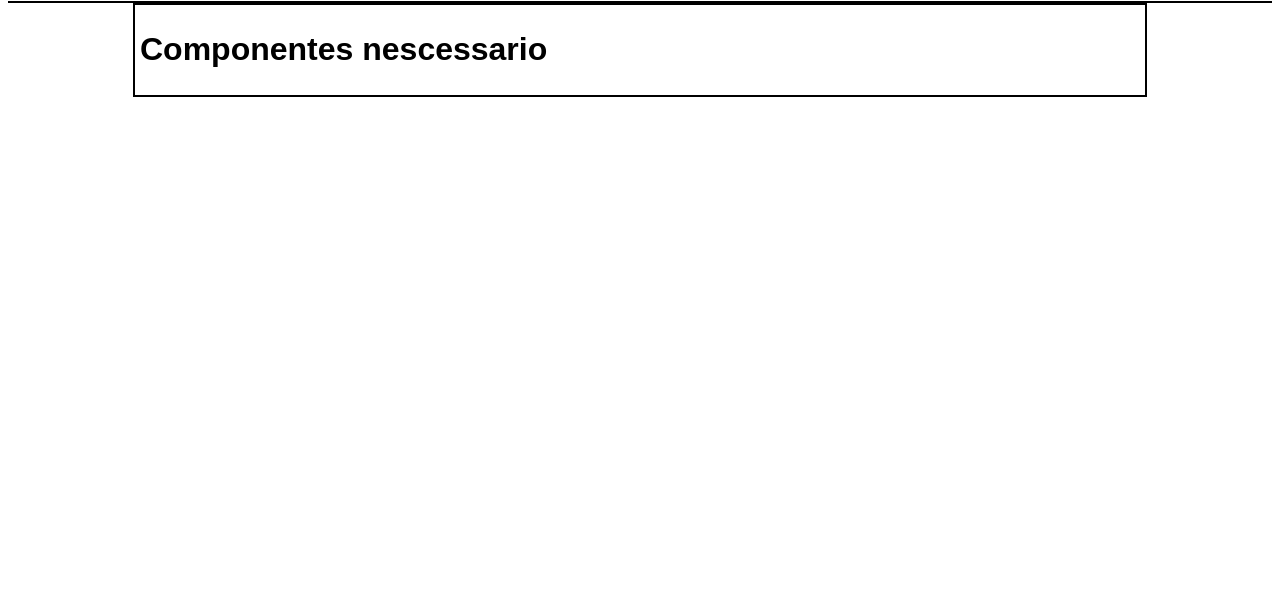
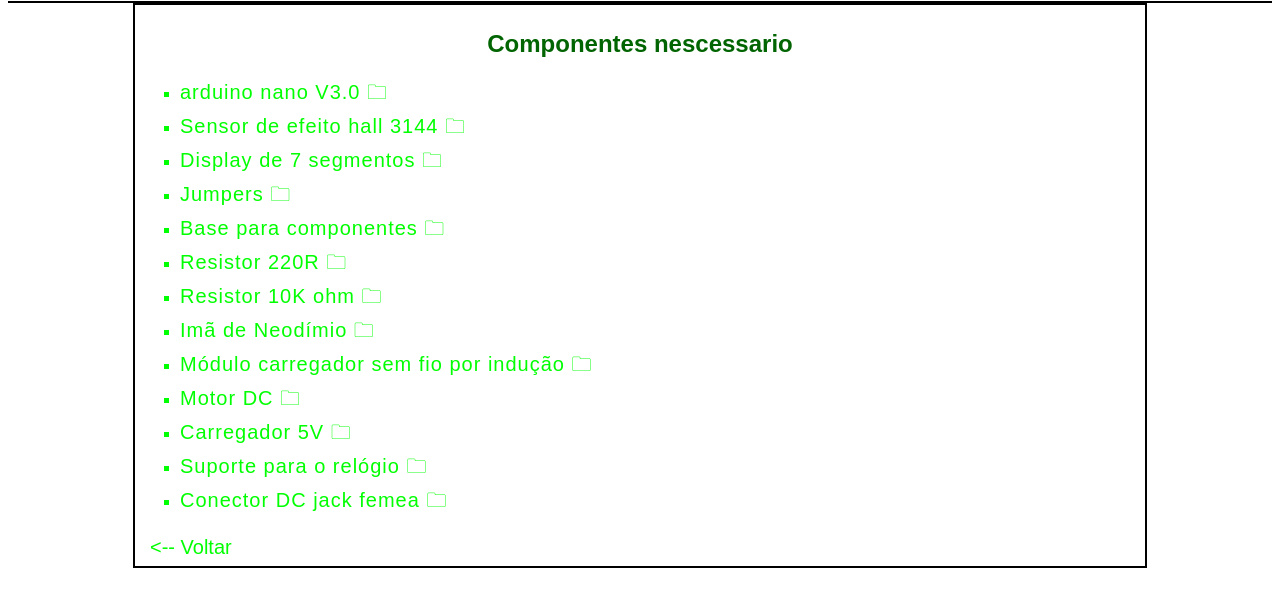
Before and after one commit to LuizZomer/Site-Propeller-Clock, a plain HTML site: page componentes.html in a window 1280 px wide. Shown: the part 81-688 px from the top of the page. Drawn offline with Linux system fonts and the light colour scheme.

Commit message:
site v1
Mais paginas e estilos

```diff
--- a/componentes.html
+++ b/componentes.html
@@ -12,7 +12,29 @@
         <img src="midias/UNI HORIZONTAL COLORIDA.png" alt="logo satc">
     </header>
     <main>
-        <h1>Componentes nescessario</h1>
+        <section>
+            <h1>Componentes nescessario</h1>
+        </section>
+        <article>
+            <ul type="square">
+                <li><a href="sitescomponentes/arduinonano.html" target="_self" rel="next">arduino nano V3.0 &#x1F5C0;</a></li>
+                <li><a href="">Sensor de efeito hall 3144 &#x1F5C0;</a></li>
+                <li><a href="">Display de 7 segmentos &#x1F5C0;</a></li>
+                <li><a href="">Jumpers &#x1F5C0;</a></li>
+                <li><a href="">Base para componentes &#x1F5C0;</a></li>
+                <li><a href="">Resistor 220R &#x1F5C0;</a></li>
+                <li><a href="">Resistor 10K ohm &#x1F5C0;</a></li>
+                <li><a href="">Imã de Neodímio &#x1F5C0;</a></li>
+                <li><a href="">Módulo carregador sem fio por indução &#x1F5C0;</a></li>
+                <li><a href="">Motor DC &#x1F5C0;</a></li>
+                <li><a href="">Carregador 5V &#x1F5C0;</a></li>
+                <li><a href="">Suporte para o relógio &#x1F5C0;</a></li>
+                <li><a href="">Conector DC jack femea &#x1F5C0;</a></li>
+            </ul>
+        </article>
+        <aside>
+            <a href="index.html">&lt;-- Voltar</a>
+        </aside>
     </main>
 </body>
 </html>
--- /dev/null
+++ b/estilos/arduinonano.css
@@ -0,0 +1,13 @@
+img#arduino{
+    width: 200px;
+    margin-left: 70px;
+    float: left;
+}
+ul{
+    font-size: 20px;
+    float: left;
+    width: 600px;
+}
+#clear{
+    clear: both;
+}
--- a/estilos/geral.css
+++ b/estilos/geral.css
@@ -6,9 +6,31 @@ header{
     border-bottom: 2px solid black;
 }
 
+section{
+    text-align: center;
+}
+
 main{
     width: 1000px;
     margin: auto;
     border: 2px solid black;
     padding: 5px ;
 }
+h1{
+    color: darkgreen;
+}
+a{
+    color: lime;
+    text-decoration: none;
+    font-size: 20px;
+}
+a:hover{
+    color: green
+}
+ul{
+    color: lime;
+    letter-spacing: 1px;
+}
+aside{
+    margin: 10px 0px 2px 10px;
+}
--- a/estilos/index.css
+++ b/estilos/index.css
@@ -10,3 +10,6 @@ article{
 .clear{
     clear: both;
 }
+h1+p{
+    color: green;
+}
```
Also changed, not shown: index.html (+4 -2 lines), projeto.html (+3 -1 lines), sitescomponentes/arduinonano.html (added, +43 -0 lines), midias/arduino.jpg (added).
